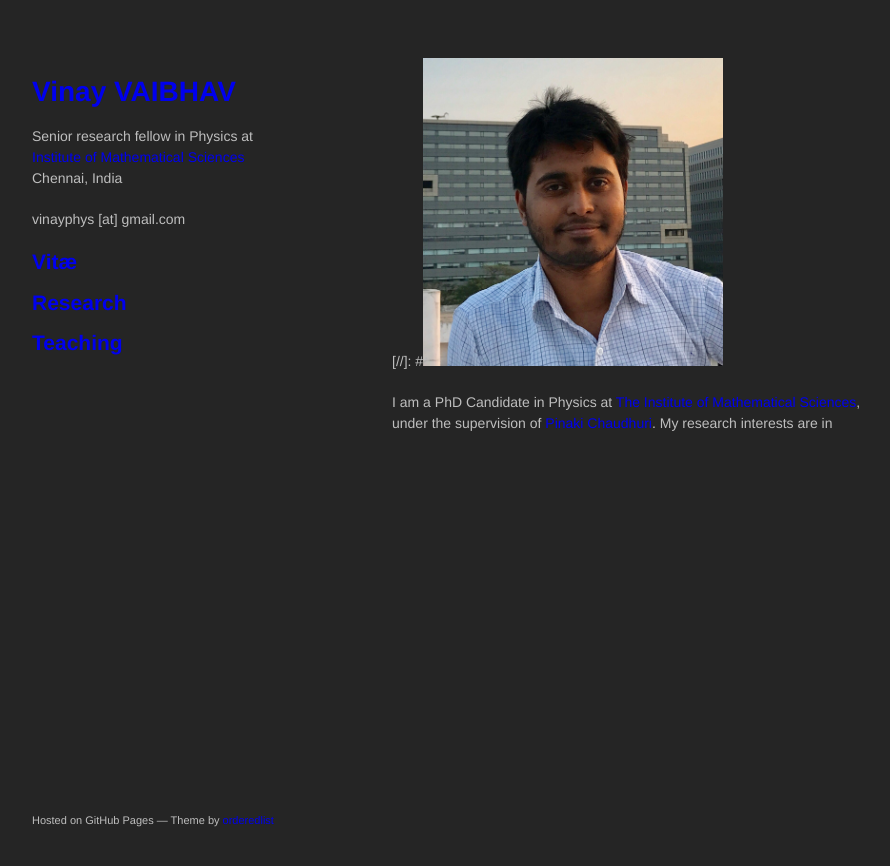
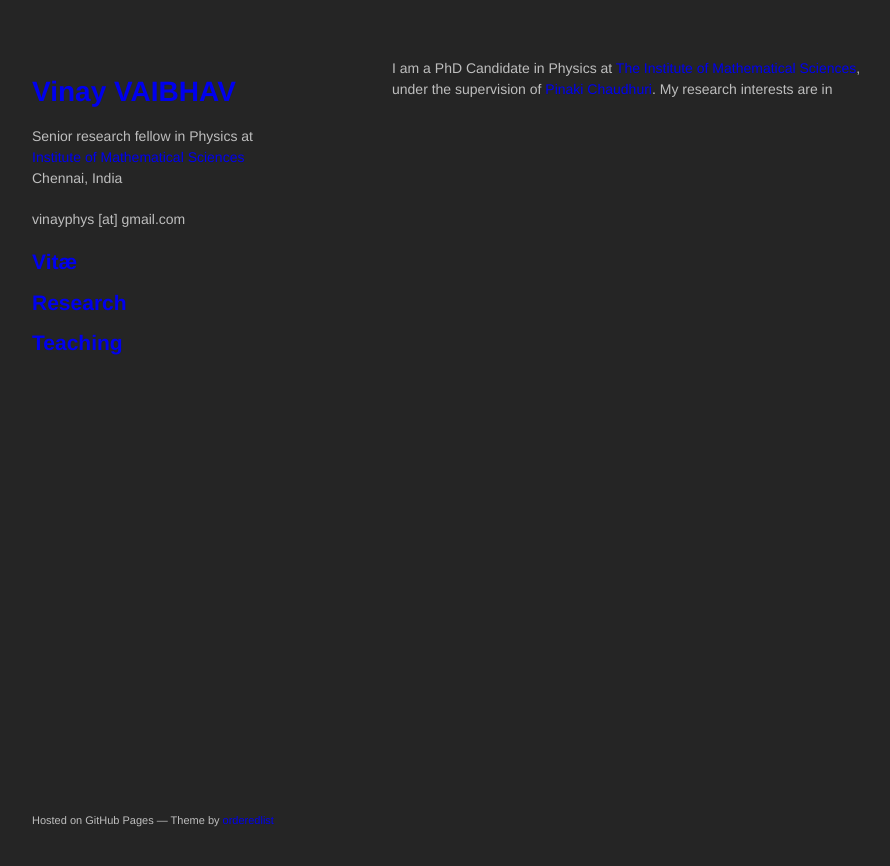
Before and after one commit to vinayphys/vinayphys.github.io, a Jekyll site: the page built from index.md, in a window 1280 px wide. Shown: the top 866 px of the page, without its empty margins (178-1068 px from the left). Built offline with Jekyll 4.4.1, drawn with Linux system fonts in a browser that asks for light colours; our own code applies the rules of GitHub Pages for plain Markdown files; a script that is not in the unit is left out.

Commit message:
Update index.md

```diff
--- a/index.md
+++ b/index.md
@@ -1,4 +1,4 @@
 
-[//]: #<img src="photo_profile.jpg" width = "300">
+[comment]:< <img src="photo_profile.jpg" width = "300">>
 
 I am a PhD Candidate in Physics at <a href="https://www.imsc.res.in">The Institute of Mathematical Sciences</a>, under the supervision of <a href="https://www.imsc.res.in/pinaki_chaudhuri">Pinaki Chaudhuri</a>. My research interests are in
```
